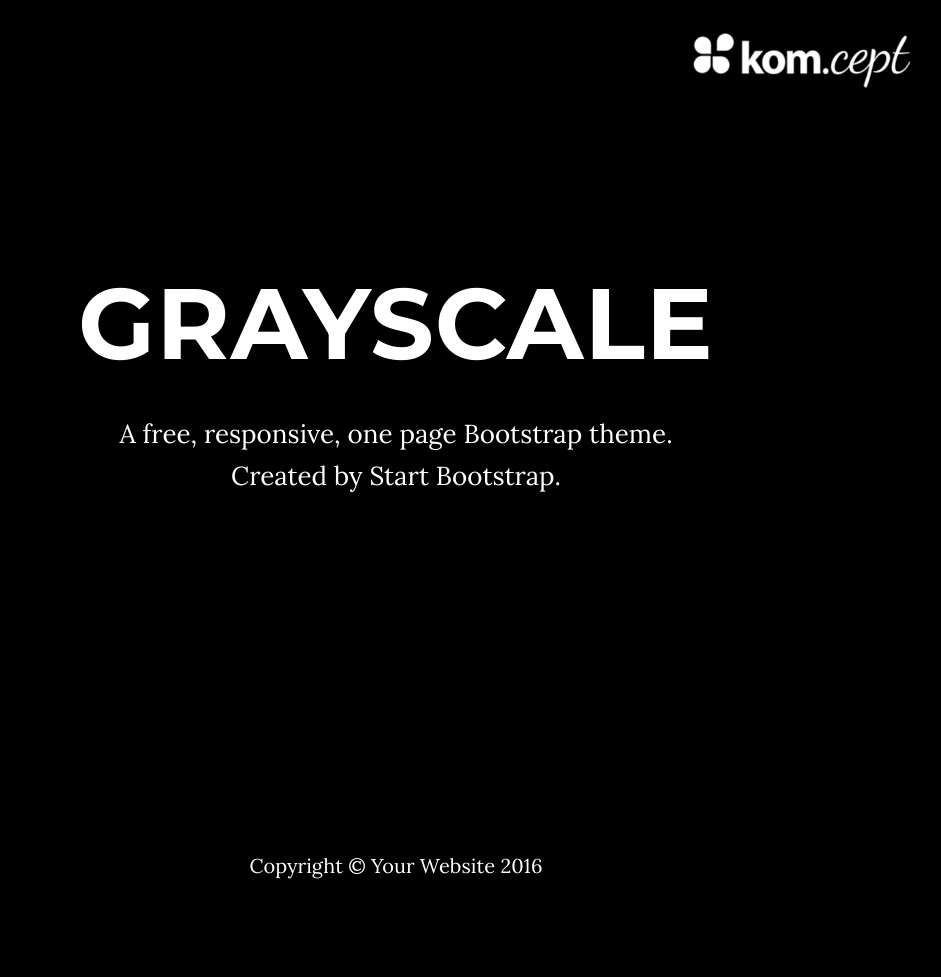
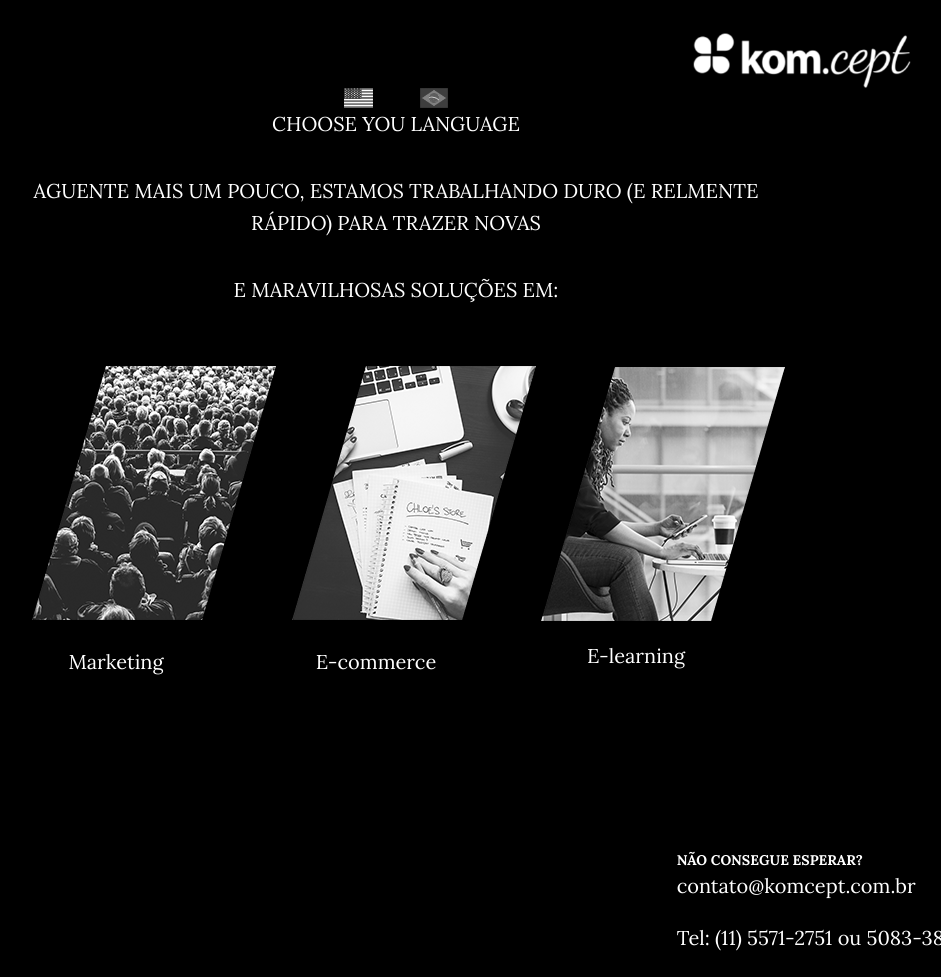
Before and after one commit to marianagomesjob/komcept-1, a website: page index.html in a window 1280 px wide. Shown: the whole page, without its empty margins (244-1185 px from the left). Before the commit the page ends 932 px from the top, so only its background shows below. Drawn offline with nearby package versions, Linux system fonts and the light colour scheme; some packages are replaced by stand-ins of ours.

Commit message:
Implementação das sections do site

```diff
--- a/css/grayscale.css
+++ b/css/grayscale.css
@@ -312,3 +312,32 @@ img::-moz-selection {
 body {
   webkit-tap-highlight-color: rgba(255, 255, 255, 0.2);
 }
+
+/*CUSTOM CSS*/
+.col-bandeiras {
+  display: flex;
+  -ms-align-items: center;
+  align-items: center;
+  justify-content: center;
+}
+
+.bandeiras {
+  display: flex;
+  -ms-align-items: center;
+  align-items: center;
+  flex-direction: column;
+}
+
+.img-bandeiras {
+  display: flex;
+  -ms-align-items: center;
+  align-items: center;
+  justify-content: space-around;
+  width: 150px;
+}
+.text-mkt{
+  display: flex;
+  align-items: center;
+  justify-content: center;
+  margin-right: 40px;
+}
--- a/index.html
+++ b/index.html
@@ -80,80 +80,105 @@
     <header class="intro">
         <div class="intro-body">
             <div class="container">
+            <!--LINHA DE BANDEIRAS-->
                 <div class="row">
-                    <div class="col-md-8 col-md-offset-2">
-                        <h1 class="brand-heading">Grayscale</h1>
-                        <p class="intro-text">A free, responsive, one page Bootstrap theme.
-                            <br>Created by Start Bootstrap.</p>
-                                         </div>
+                    <div class="col-xs-8 col-xs-offset-2 col-bandeiras">
+
+                        <div class="bandeiras">
+                            <div class="img-bandeiras">
+                                 <figure>
+                                    <img src="img/brand_eua.png" height="20">
+                                </figure>
+                                <figure>
+                                    <img src="img/brand_brasil.png" height="20">
+                                </figure>
+                            </div>
+
+                            <div class="texto-bandeiras">
+                            <p>CHOOSE YOU LANGUAGE</p>
+
+                            </div>
+                        </div>
+
+                    </div>
                 </div>
+            <!-- FIM LINHA DE BANDEIRAS-->
+
+            <!--LINHA DE Texto-->
+                <div class="row">
+                    <div class="col-xs-8 col-xs-offset-2">
+<p>AGUENTE MAIS UM POUCO, ESTAMOS TRABALHANDO DURO (E RELMENTE RÁPIDO) PARA TRAZER NOVAS</p>
+<p>E MARAVILHOSAS SOLUÇÕES EM:</p>
+                    </div>
+                </div>
+            <!--FIM LINHA DE texto-->
+
+            <!--LINHA DE SERVIÇOS-->
+                <div class="row">
+                    <div class="col-xs-8 col-xs-offset-2">
+                        <div class="row">
+                            <div class="col-xs-4">
+                                <div class="img-text">
+                                    <div class="img-mkt">
+                                        <figure>
+                                            <img src="img/mkt.png">
+                                        </figure>
+                                    </div>
+                                    <div class="text-mkt">
+                                        <p>Marketing</p>
+                                    </div>
+                                </div>
+
+                            </div>
+                            <div class="col-xs-4">
+                                <div class="img-text">
+                                    <div class="img-mkt">
+                                        <figure>
+                                            <img src="img/ecommerce.png">
+                                        </figure>
+                                    </div>
+                                    <div class="text-mkt">
+                                        <p >E-commerce</p>
+                                    </div>
+                                </div>
+
+                            </div>
+                            <div class="col-xs-4">
+                                <div class="img-text">
+                                    <div class="img-mkt">
+                                        <figure>
+                                            <img src="img/learn.png">
+                                        </figure>
+                                    </div>
+                                    <div class="text-mkt">
+                                        <p>E-learning</p>
+                                    </div>
+                                </div>
+
+                            </div>
+                        </div>
+
+                    </div>
+                </div>
+            <!--FIM LINHA DE SERVIÇOS-->
+
+
             </div>
         </div>
     </header>
 
-<!--
-       <a href="#about" class="btn btn-circle page-scroll">
-                            <i class="fa fa-angle-double-down animated"></i>
-                        </a>
-
-
-    <section id="about" class="container content-section text-center">
-        <div class="row">
-            <div class="col-lg-8 col-lg-offset-2">
-                <h2>About Grayscale</h2>
-                <p>Grayscale is a free Bootstrap 3 theme created by Start Bootstrap. It can be yours right now, simply download the template on <a href="http://startbootstrap.com/template-overviews/grayscale/">the preview page</a>. The theme is open source, and you can use it for any purpose, personal or commercial.</p>
-                <p>This theme features stock photos by <a href="http://gratisography.com/">Gratisography</a> along with a custom Google Maps skin courtesy of <a href="http://snazzymaps.com/">Snazzy Maps</a>.</p>
-                <p>Grayscale includes full HTML, CSS, and custom JavaScript files along with LESS files for easy customization.</p>
-            </div>
-        </div>
-    </section>
-
-
-    <section id="download" class="content-section text-center">
-        <div class="download-section">
-            <div class="container">
-                <div class="col-lg-8 col-lg-offset-2">
-                    <h2>Download Grayscale</h2>
-                    <p>You can download Grayscale for free on the preview page at Start Bootstrap.</p>
-                    <a href="http://startbootstrap.com/template-overviews/grayscale/" class="btn btn-default btn-lg">Visit Download Page</a>
-                </div>
-            </div>
-        </div>
-    </section>
-
-
-    <section id="contact" class="container content-section text-center">
-        <div class="row">
-            <div class="col-lg-8 col-lg-offset-2">
-                <h2>Contact Start Bootstrap</h2>
-                <p>Feel free to email us to provide some feedback on our templates, give us suggestions for new templates and themes, or to just say hello!</p>
-                <p><a href="mailto:feedback@startbootstrap.com">feedback@startbootstrap.com</a>
-                </p>
-                <ul class="list-inline banner-social-buttons">
-                    <li>
-                        <a href="https://twitter.com/SBootstrap" class="btn btn-default btn-lg"><i class="fa fa-twitter fa-fw"></i> <span class="network-name">Twitter</span></a>
-                    </li>
-                    <li>
-                        <a href="https://github.com/IronSummitMedia/startbootstrap" class="btn btn-default btn-lg"><i class="fa fa-github fa-fw"></i> <span class="network-name">Github</span></a>
-                    </li>
-                    <li>
-                        <a href="https://plus.google.com/+Startbootstrap/posts" class="btn btn-default btn-lg"><i class="fa fa-google-plus fa-fw"></i> <span class="network-name">Google+</span></a>
-                    </li>
-                </ul>
-            </div>
-        </div>
-    </section>
-
-    <div id="map"></div>
--->
-
 
 
     <!-- Footer -->
-    <footer>
-        <div class="container text-center">
-            <p>Copyright &copy; Your Website 2016</p>
-        </div>
+    <footer >
+    <div class="container">
+        <address class="pull-right">
+            <strong>NÃO CONSEGUE ESPERAR?</strong><br>
+            <p>contato@komcept.com.br</p><br>
+            <p>Tel: (11) 5571-2751 ou 5083-3884</p><br>
+        </address>
+    </div>
+
     </footer>
 
     <!-- jQuery -->
```
Also changed, not shown: img/brand_brasil.png (added), img/brand_eua.png (added), img/ecommerce.png (added), img/learn.png (added), img/mkt.png (added).
